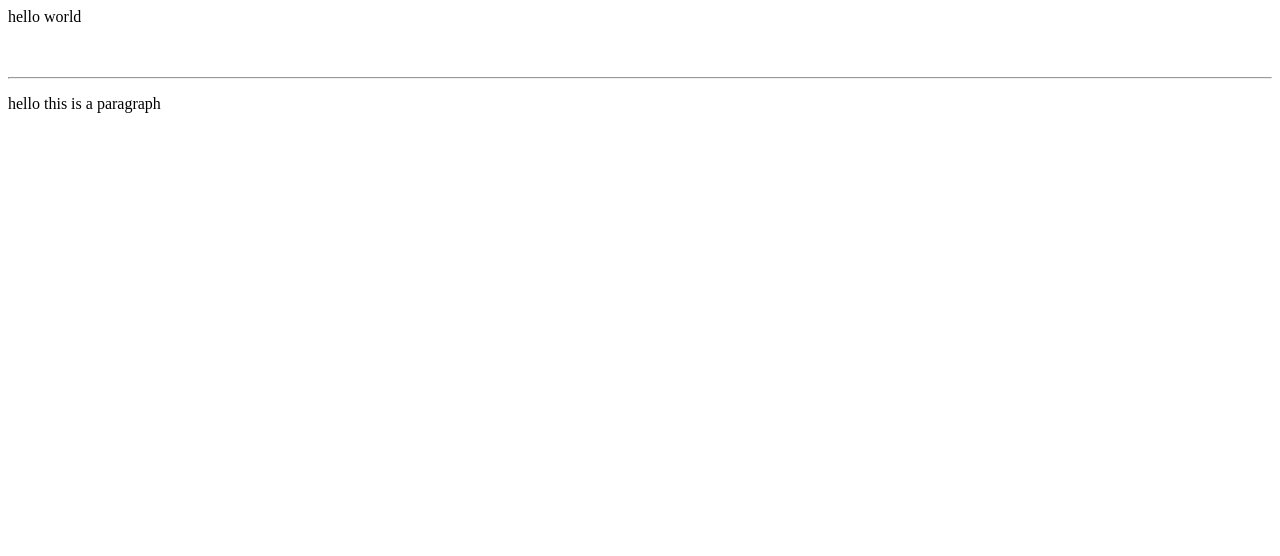
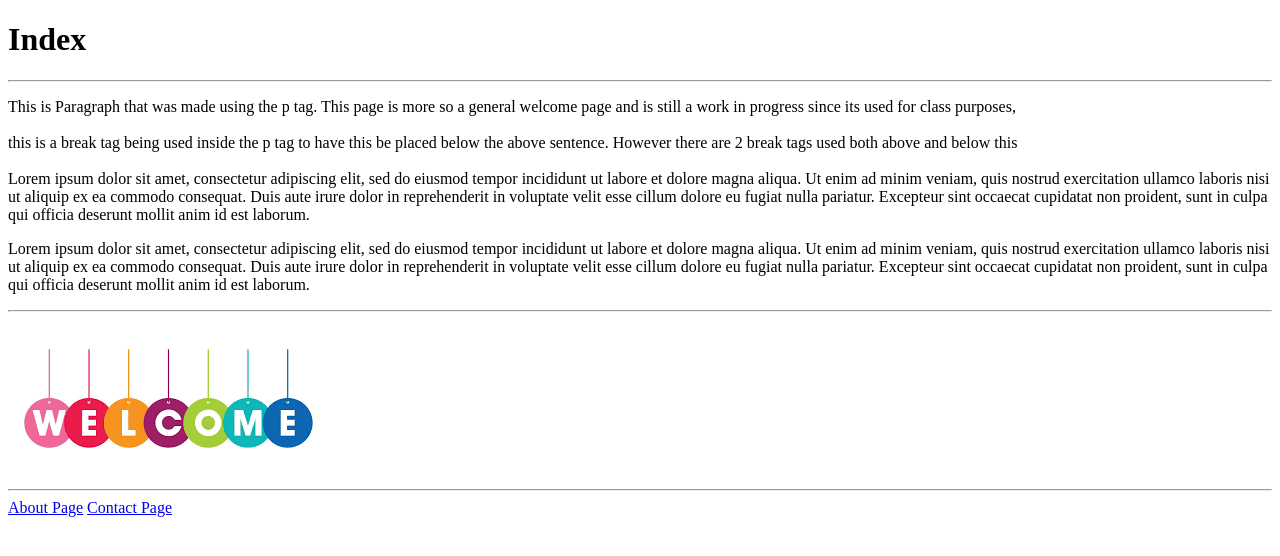
Before and after one commit to AnthonyWilridge/ITFT24, a plain HTML site: page index.html in a window 1280 px wide. Drawn offline with Linux system fonts and the light colour scheme.

Commit message:
index update

```diff
--- a/index.html
+++ b/index.html
@@ -3,24 +3,27 @@
 <head>
     <meta charset="UTF-8">
     <meta name="viewport" content="width=device-width, initial-scale=1.0">
-    <title>Document</title>
+    <title>Index</title>
 </head>
 <body>
-    hello world
-    <h1></h1>
-    <h2></h2>
-    <h3></h3>
-    <h4></h4>
-    <h5></h5>
-    <h6></h6>
-
-
-    <br>
+    <h1>Index</h1>
 
     <hr>
 
     <p>
-        hello this is a paragraph
+        This is Paragraph that was made using the p tag. This page is more so a general welcome page and is still a work in progress since its used for class purposes,
+        <br><br>
+        this is a break tag being used inside the p tag to have this be placed below the above sentence. However there are 2 break tags used both above and below this
+        <br><br>
+        Lorem ipsum dolor sit amet, consectetur adipiscing elit, sed do eiusmod tempor incididunt ut labore et dolore magna aliqua. Ut enim ad minim veniam, quis nostrud exercitation ullamco laboris nisi ut aliquip ex ea commodo consequat. Duis aute irure dolor in reprehenderit in voluptate velit esse cillum dolore eu fugiat nulla pariatur. Excepteur sint occaecat cupidatat non proident, sunt in culpa qui officia deserunt mollit anim id est laborum.
     </p>
+    <p>
+        Lorem ipsum dolor sit amet, consectetur adipiscing elit, sed do eiusmod tempor incididunt ut labore et dolore magna aliqua. Ut enim ad minim veniam, quis nostrud exercitation ullamco laboris nisi ut aliquip ex ea commodo consequat. Duis aute irure dolor in reprehenderit in voluptate velit esse cillum dolore eu fugiat nulla pariatur. Excepteur sint occaecat cupidatat non proident, sunt in culpa qui officia deserunt mollit anim id est laborum.
+    </p>
+    <hr>
+    <img src="Images/welcome 3.png" alt="Welcome">
+    <hr>
+    <a href="about.html">About Page</a>
+    <a href="contact.html">Contact Page</a>
 </body>
 </html>
```
Also changed, not shown: Images/Welcome.jpg (added), Images/Welcome2.png (added), Images/welcome 3.png (added).
